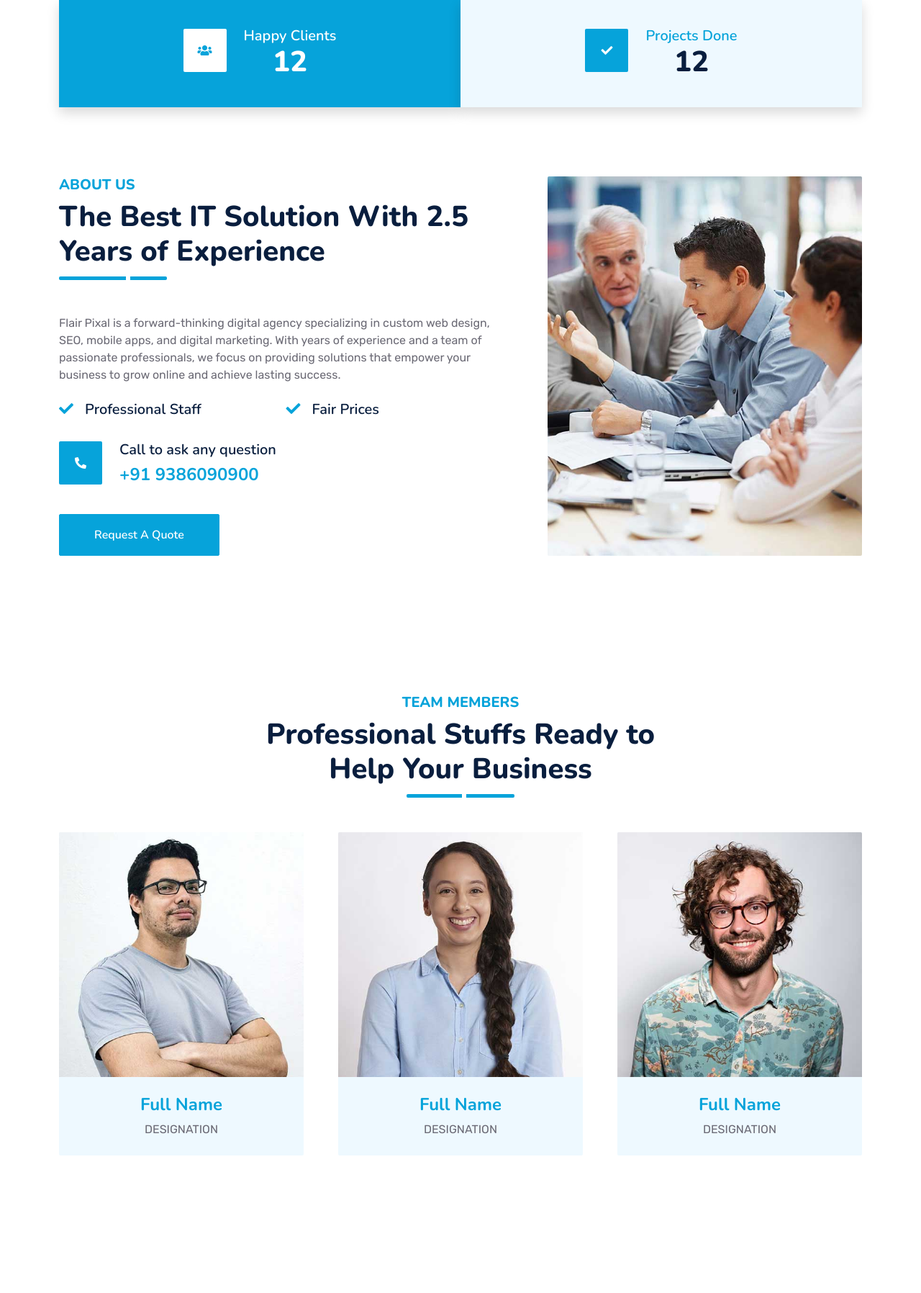
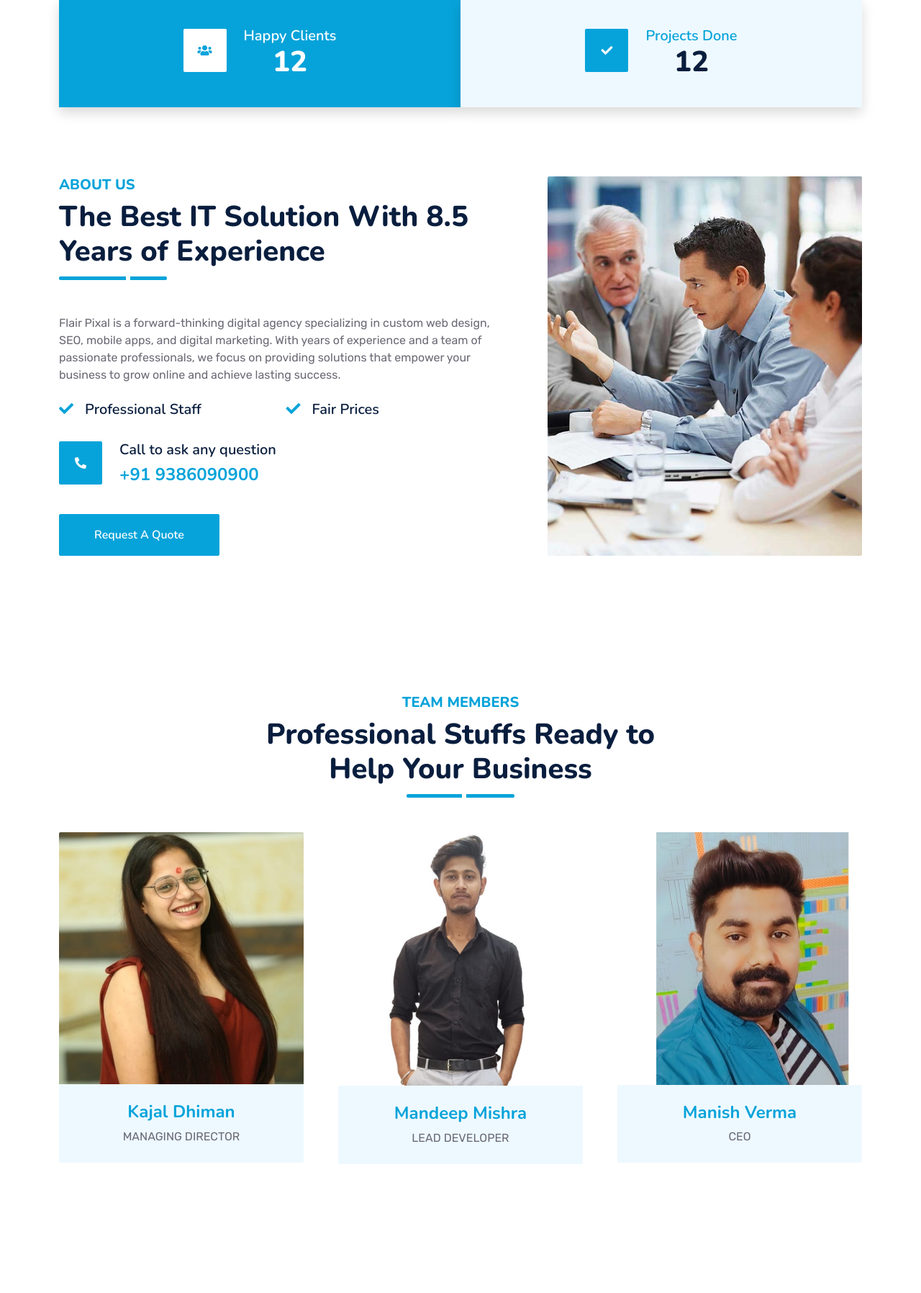
Before and after one commit to Mannu258/Flair-Pixal-Flask, a Flask app: page / in a window 1280 px wide. Shown: the part 853-2649 px from the top of the page at 72% size. Run offline with Flask 3, Linux system fonts and the light colour scheme; some libraries are stand-ins or nearby versions.

Commit message:
added new finishing

```diff
--- a/templates/index.html
+++ b/templates/index.html
@@ -17,7 +17,7 @@
                         Transformation</h1>
                     <a href="#Quote" class="btn btn-primary py-md-3 px-md-5 me-3 animated slideInLeft">Free
                         Quote</a>
-                    <a href="" class="btn btn-outline-light py-md-3 px-md-5 animated slideInRight">Contact
+                    <a href="#Contact" class="btn btn-outline-light py-md-3 px-md-5 animated slideInRight">Contact
                         Us</a>
                 </div>
             </div>
@@ -125,7 +125,7 @@
                 <div class="col-lg-7">
                     <div class="section-title position-relative pb-3 mb-5">
                         <h5 class="fw-bold text-primary text-uppercase">About Us</h5>
-                        <h1 class="mb-0">The Best IT Solution With 2.5 Years of Experience</h1>
+                        <h1 class="mb-0">The Best IT Solution With 8.5 Years of Experience</h1>
                     </div>
                     <p class="mb-4">Flair Pixal is a forward-thinking digital agency specializing in custom web design,
                         SEO,
@@ -189,8 +189,8 @@
                         </div>
                     </div>
                     <div class="text-center py-4">
-                        <h4 class="text-primary">Full Name</h4>
-                        <p class="text-uppercase m-0">Designation</p>
+                        <h4 class="text-primary">Kajal Dhiman</h4>
+                        <p class="text-uppercase m-0">Managing Director</p>
                     </div>
                 </div>
             </div>
@@ -210,8 +210,8 @@
                         </div>
                     </div>
                     <div class="text-center py-4">
-                        <h4 class="text-primary">Full Name</h4>
-                        <p class="text-uppercase m-0">Designation</p>
+                        <h4 class="text-primary">Mandeep Mishra</h4>
+                        <p class="text-uppercase m-0">Lead Developer</p>
                     </div>
                 </div>
             </div>
@@ -231,8 +231,8 @@
                         </div>
                     </div>
                     <div class="text-center py-4">
-                        <h4 class="text-primary">Full Name</h4>
-                        <p class="text-uppercase m-0">Designation</p>
+                        <h4 class="text-primary">Manish Verma</h4>
+                        <p class="text-uppercase m-0">CEO</p>
                     </div>
                 </div>
             </div>
@@ -366,6 +366,36 @@
                             <i class="fa fa-search text-white"></i>
                         </div>
                         <h4 class="mb-3">Social Media Promotion</h4>
+                        <p class="m-0">Elevate your online presence on YouTube, Facebook, and Instagram. Our team will
+                            craft engaging content, manage your social media channels, and run targeted ad campaigns to
+                            reach your audience..</p>
+                        <a class="btn btn-lg btn-primary rounded" href="">
+                            <i class="bi bi-arrow-right"></i>
+                        </a>
+                    </div>
+                </div>
+                <div class="col-lg-4 col-md-6 wow zoomIn" data-wow-delay="0.6s">
+                    <div
+                        class="service-item bg-light rounded d-flex flex-column align-items-center justify-content-center text-center">
+                        <div class="service-icon">
+                            <i class="fa fa-search text-white"></i>
+                        </div>
+                        <h4 class="mb-3">Google Business Reviews</h4>
+                        <p class="m-0">Elevate your online presence on YouTube, Facebook, and Instagram. Our team will
+                            craft engaging content, manage your social media channels, and run targeted ad campaigns to
+                            reach your audience..</p>
+                        <a class="btn btn-lg btn-primary rounded" href="">
+                            <i class="bi bi-arrow-right"></i>
+                        </a>
+                    </div>
+                </div>
+                <div class="col-lg-4 col-md-6 wow zoomIn" data-wow-delay="0.6s">
+                    <div
+                        class="service-item bg-light rounded d-flex flex-column align-items-center justify-content-center text-center">
+                        <div class="service-icon">
+                            <i class="fa fa-search text-white"></i>
+                        </div>
+                        <h4 class="mb-3">Campaign Management</h4>
                         <p class="m-0">Elevate your online presence on YouTube, Facebook, and Instagram. Our team will
                             craft engaging content, manage your social media channels, and run targeted ad campaigns to
                             reach your audience..</p>
@@ -532,8 +562,8 @@
                                         placeholder="Your Number" style="height: 55px;" required>
                                 </div>
                                 <div class="col-12">
-                                        <select name="select" class="form-select bg-light border-0"
-                                            style="height: 55px;" required>
+                                    <select name="select" class="form-select bg-light border-0" style="height: 55px;"
+                                        required>
                                         <option selected>Select A Service</option>
                                         <option value="Website Development">Website Development</option>
                                         <option value="Website Redesign">Website Redesign</option>
@@ -569,54 +599,55 @@
         <div class="owl-carousel testimonial-carousel wow fadeInUp" data-wow-delay="0.6s">
             <div class="testimonial-item bg-light my-4">
                 <div class="d-flex align-items-center border-bottom pt-5 pb-4 px-5">
-                    <img class="img-fluid rounded" src="{{ url_for('static', filename='img/testimonial-1.jpg') }}"
-                        style="width: 60px; height: 60px;">
                     <div class="ps-4">
-                        <h4 class="text-primary mb-1">Client Name</h4>
-                        <small class="text-uppercase">Profession</small>
+                        <h4 class="text-primary mb-1">OG Movers</h4>
+                        <small class="text-uppercase">Movers AND Packers</small>
                     </div>
                 </div>
                 <div class="pt-4 pb-5 px-5">
-                    Dolor et eos labore, stet justo sed est sed. Diam sed sed dolor stet amet eirmod eos labore diam
+                    OG Movers is a moving service provider that offers a comprehensive range of services to facilitate
+                    seamless transitions for their clients. Specializing in home and office relocations, they provide
+                    efficient loading and unloading solutions to ensure a stress-free moving experience. <br><br>
                 </div>
             </div>
             <div class="testimonial-item bg-light my-4">
                 <div class="d-flex align-items-center border-bottom pt-5 pb-4 px-5">
-                    <img class="img-fluid rounded" src="{{ url_for('static', filename='img/testimonial-2.jpg') }}"
-                        style="width: 60px; height: 60px;">
                     <div class="ps-4">
-                        <h4 class="text-primary mb-1">Client Name</h4>
-                        <small class="text-uppercase">Profession</small>
+                        <h4 class="text-primary mb-1">Tasty Veg Box</h4>
+                        <small class="text-uppercase">Cloud kitchen service</small>
                     </div>
                 </div>
                 <div class="pt-4 pb-5 px-5">
-                    Dolor et eos labore, stet justo sed est sed. Diam sed sed dolor stet amet eirmod eos labore diam
+                    Flair Pixal provided exceptional cloud kitchen services for my startup. Their professionalism,
+                    efficiency, and attention to detail made launching my business seamless. The team’s support and
+                    innovative solutions exceeded expectations, delivering a hassle-free experience. Highly recommended!
                 </div>
             </div>
             <div class="testimonial-item bg-light my-4">
                 <div class="d-flex align-items-center border-bottom pt-5 pb-4 px-5">
-                    <img class="img-fluid rounded" src="{{ url_for('static', filename='img/testimonial-3.jpg') }}"
-                        style="width: 60px; height: 60px;">
                     <div class="ps-4">
-                        <h4 class="text-primary mb-1">Client Name</h4>
-                        <small class="text-uppercase">Profession</small>
+                        <h4 class="text-primary mb-1">Speech Care</h4>
+                        <small class="text-uppercase">Medical consultancy</small>
                     </div>
                 </div>
                 <div class="pt-4 pb-5 px-5">
-                    Dolor et eos labore, stet justo sed est sed. Diam sed sed dolor stet amet eirmod eos labore diam
+                    speech care platform assists individuals who struggle with fluent speech, providing personalized
+                    guidance
+                    and helping users improve their communication skills and build confidence. <br><br><br><br>
                 </div>
             </div>
             <div class="testimonial-item bg-light my-4">
                 <div class="d-flex align-items-center border-bottom pt-5 pb-4 px-5">
-                    <img class="img-fluid rounded" src="{{ url_for('static', filename='img/testimonial-4.jpg') }}"
-                        style="width: 60px; height: 60px;">
                     <div class="ps-4">
-                        <h4 class="text-primary mb-1">Client Name</h4>
-                        <small class="text-uppercase">Profession</small>
+                        <h4 class="text-primary mb-1">Mojopanda Exim PVT LTD</h4>
+                        <small class="text-uppercase">Export Company</small>
                     </div>
                 </div>
                 <div class="pt-4 pb-5 px-5">
-                    Dolor et eos labore, stet justo sed est sed. Diam sed sed dolor stet amet eirmod eos labore diam
+                    Database Management System
+                    exploration and seamless data retrieval. Whether you’re a customer, supplier, or internal team
+                    member, DB Mojopanda simplifies the process of finding relevant information, making informed
+                    decisions, and optimizing business operations. <br><br>
                 </div>
             </div>
         </div>
@@ -677,20 +708,20 @@
                 <form action="/" method="post">
                     <div class="row g-3">
                         <div class="col-md-6">
-                            <input type="text" name="cname" class="form-control border-0 bg-light px-4" placeholder="Your Name"
-                                style="height: 55px;">
+                            <input type="text" name="cname" class="form-control border-0 bg-light px-4"
+                                placeholder="Your Name" style="height: 55px;">
                         </div>
                         <div class="col-md-6">
-                            <input type="email" name="cemail" class="form-control border-0 bg-light px-4" placeholder="Your Email"
-                                style="height: 55px;">
+                            <input type="email" name="cemail" class="form-control border-0 bg-light px-4"
+                                placeholder="Your Email" style="height: 55px;">
                         </div>
                         <div class="col-12">
-                            <input type="number" name="cnumber" class="form-control border-0 bg-light px-4" placeholder="Mobile Number"
-                                style="height: 55px;">
+                            <input type="number" name="cnumber" class="form-control border-0 bg-light px-4"
+                                placeholder="Mobile Number" style="height: 55px;">
                         </div>
                         <div class="col-12">
-                            <input type="text" name="csubject" class="form-control border-0 bg-light px-4" placeholder="Subject"
-                                style="height: 55px;">
+                            <input type="text" name="csubject" class="form-control border-0 bg-light px-4"
+                                placeholder="Subject" style="height: 55px;">
                         </div>
                         <div class="col-12">
                             <textarea class="form-control border-0 bg-light px-4 py-3" name="cmessage" rows="4"
@@ -704,9 +735,10 @@
             </div>
             <div class="col-lg-6 wow slideInUp" data-wow-delay="0.6s">
                 <iframe class="position-relative rounded w-100 h-100"
-                    src="https://www.google.com/maps/embed?pb=!1m18!1m12!1m3!1d3001156.4288297426!2d-78.01371936852176!3d42.72876761954724!2m3!1f0!2f0!3f0!3m2!1i1024!2i768!4f13.1!3m3!1m2!1s0x4ccc4bf0f123a5a9%3A0xddcfc6c1de189567!2sNew%20York%2C%20USA!5e0!3m2!1sen!2sbd!4v1603794290143!5m2!1sen!2sbd"
+                    src="https://www.google.com/maps/embed?pb=!1m18!1m12!1m3!1d3001156.4288297426!2d77.0978!3d28.4594!2m3!1f0!2f0!3f0!3m2!1i1024!2i768!4f13.1!3m3!1m2!1s0x3cac9e7e8e8e8e8f%3A0x1e8e8e8e8e8e8e8e!2sPalam%20Vihar%20Sector%2022%2C%20Gurgaon%2C%20Haryana%2C%20India!5e0!3m2!1sen!2sbd!4v1603794290143!5m2!1sen!2sbd"
                     frameborder="0" style="min-height: 350px; border:0;" allowfullscreen="" aria-hidden="false"
                     tabindex="0"></iframe>
+
             </div>
         </div>
     </div>
```
Also changed, not shown: static/img/team-1.jpg, static/img/team-2.jpg, static/img/team-3.jpg. Lines whose indentation alone changed are shown as unchanged.
